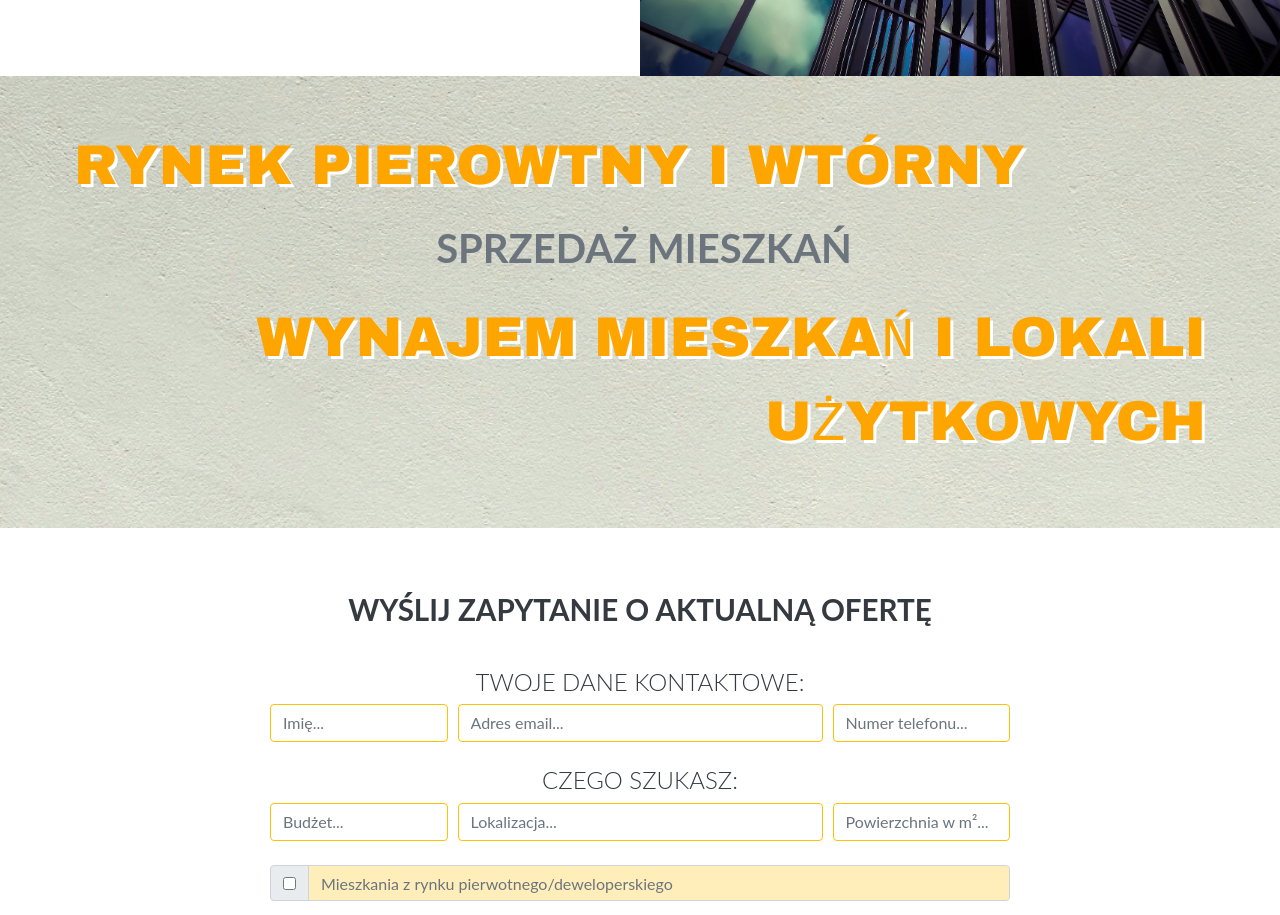
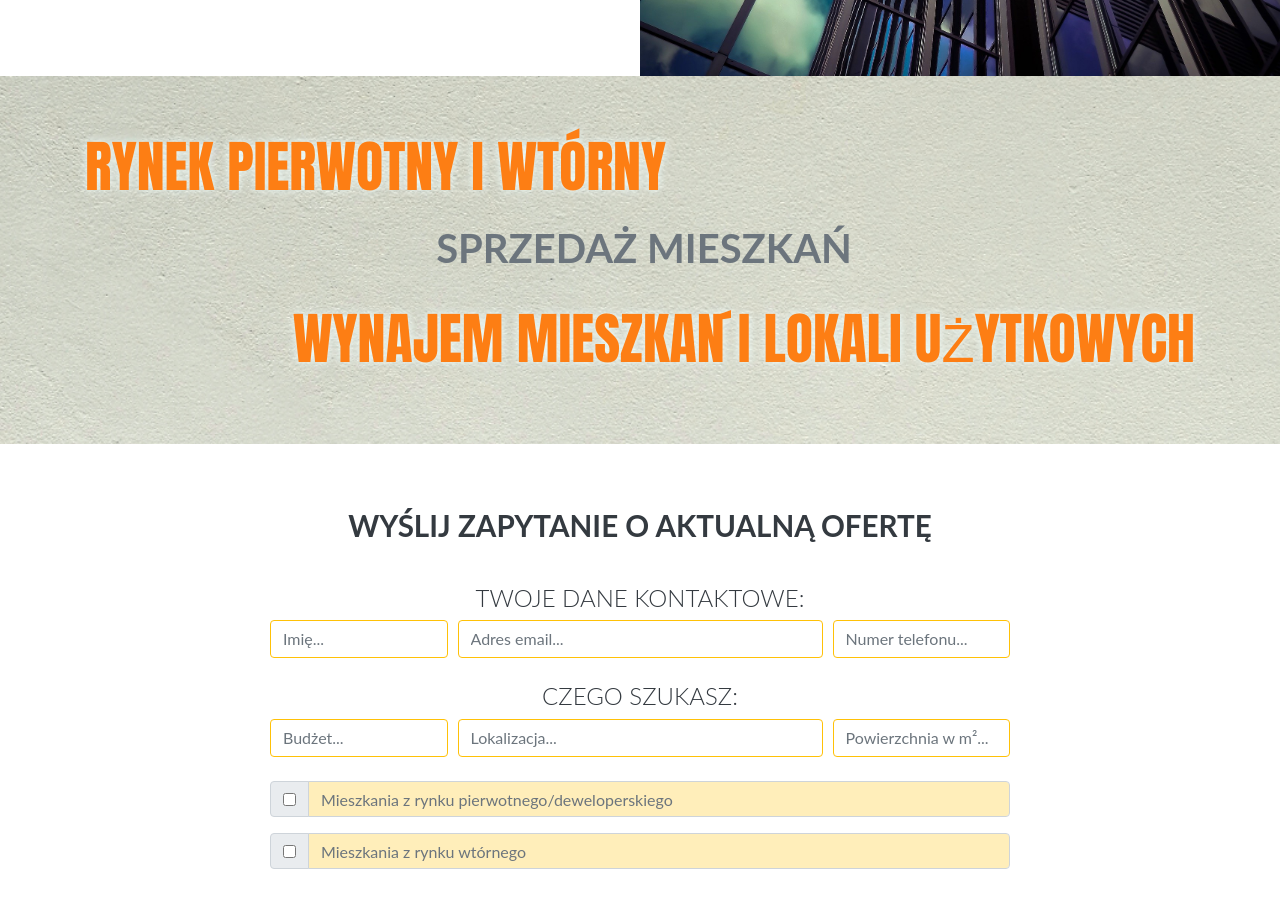
Before and after one commit to sylus-code/lokale, a React (Create React App) app: page / in a window 1280 px wide. Shown: the part 2280-3195 px from the top of the page. Built offline with nearby package versions, Linux system fonts and the light colour scheme.

Commit message:
small visual update to call-to-action section

```diff
--- a/src/components/CallToAction.js
+++ b/src/components/CallToAction.js
@@ -2,16 +2,16 @@ import React, {Component} from 'react';
 
 class CallToAction extends Component {
     render() {
-        const offer = ["Sprzedaż mieszkań", "Sprzedaż mieszkań na rynku wtórnym", "Wynajem mieszkań i lokali użytkowych", "rynek pierowtny i wtórny", "Sprzedaż mieszkań na rynku wtórnym", "Kredyty hipoteczne na zakup domu i mieszkania"];
+        const offer = ["Sprzedaż mieszkań", "Sprzedaż mieszkań na rynku wtórnym", "Wynajem mieszkań i lokali użytkowych", "rynek pierwotny i wtórny", "Sprzedaż mieszkań na rynku wtórnym", "Kredyty hipoteczne na zakup domu i mieszkania"];
 
         return (
             <section className="call-to-action">
                 <div className="container">
                     <div className="row ">
-                        <div>
-                            <p className="text-left text-uppercase px-1">{offer[3]}</p>
+                        <div className='col-12'>
+                            <p className="text-left text-uppercase px-auto">{offer[3]}</p>
                             <h1 className="text-secondary text-uppercase pl-2 pb-3 ">{offer[0]}</h1>
-                            <p className="text-right text-uppercase px-1">{offer[2]}</p>
+                            <p className="text-right text-uppercase px-auto">{offer[2]}</p>
                         </div>
                     </div>
                 </div>
--- a/src/index.css
+++ b/src/index.css
@@ -76,10 +76,10 @@ ul {
 }
 
 .call-to-action p {
-    text-shadow: white 3px 3px 0;
+    text-shadow: azure 0px 0px 10px;
     font-size: 2rem;
-    font-family: "Arial Black", monospace;
-    color: orange;
+    font-family: Impact,"Arial Black", monospace;
+    color: #fd7e14;
 }
 
 .call-to-action h1 {
```
